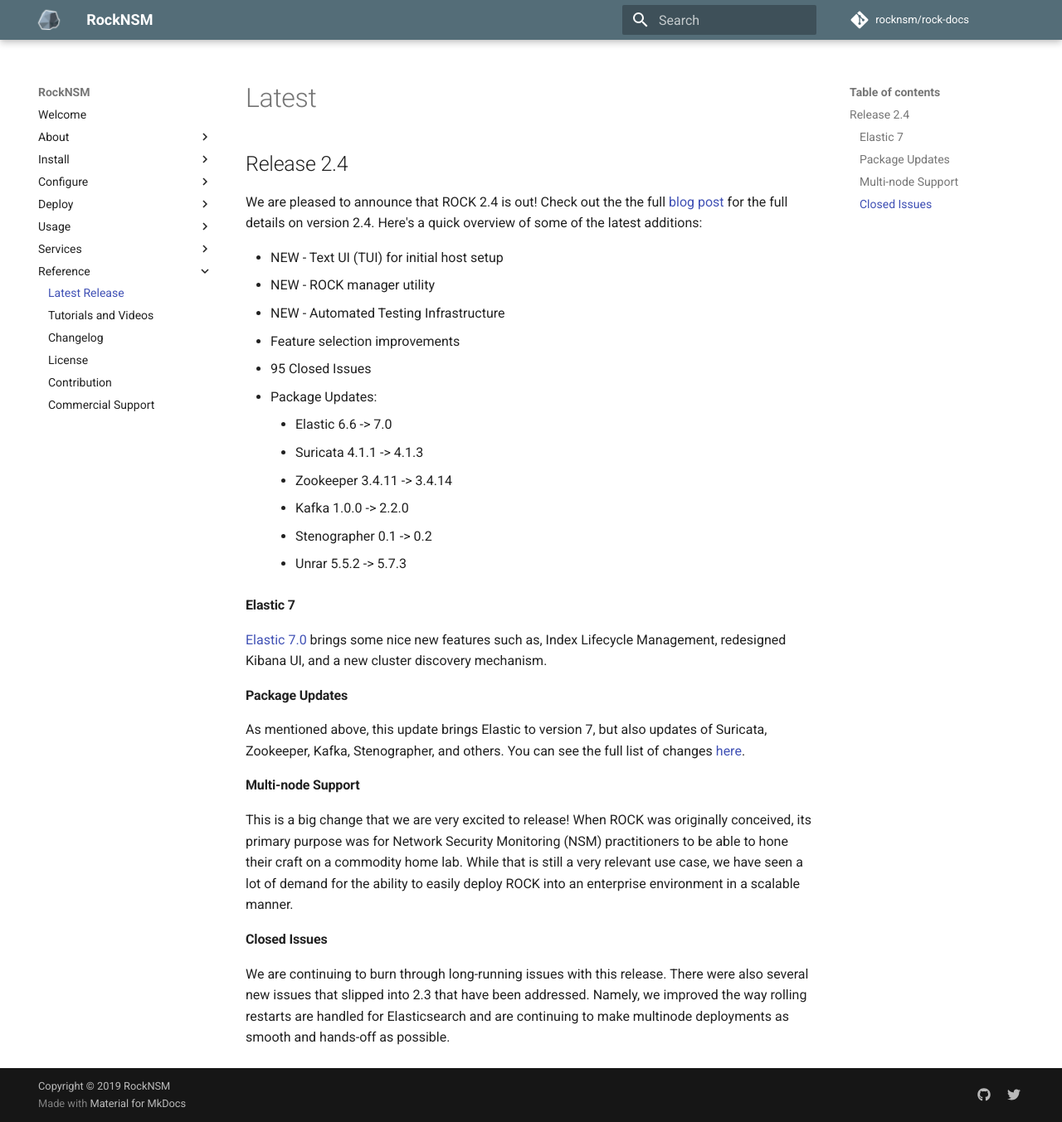
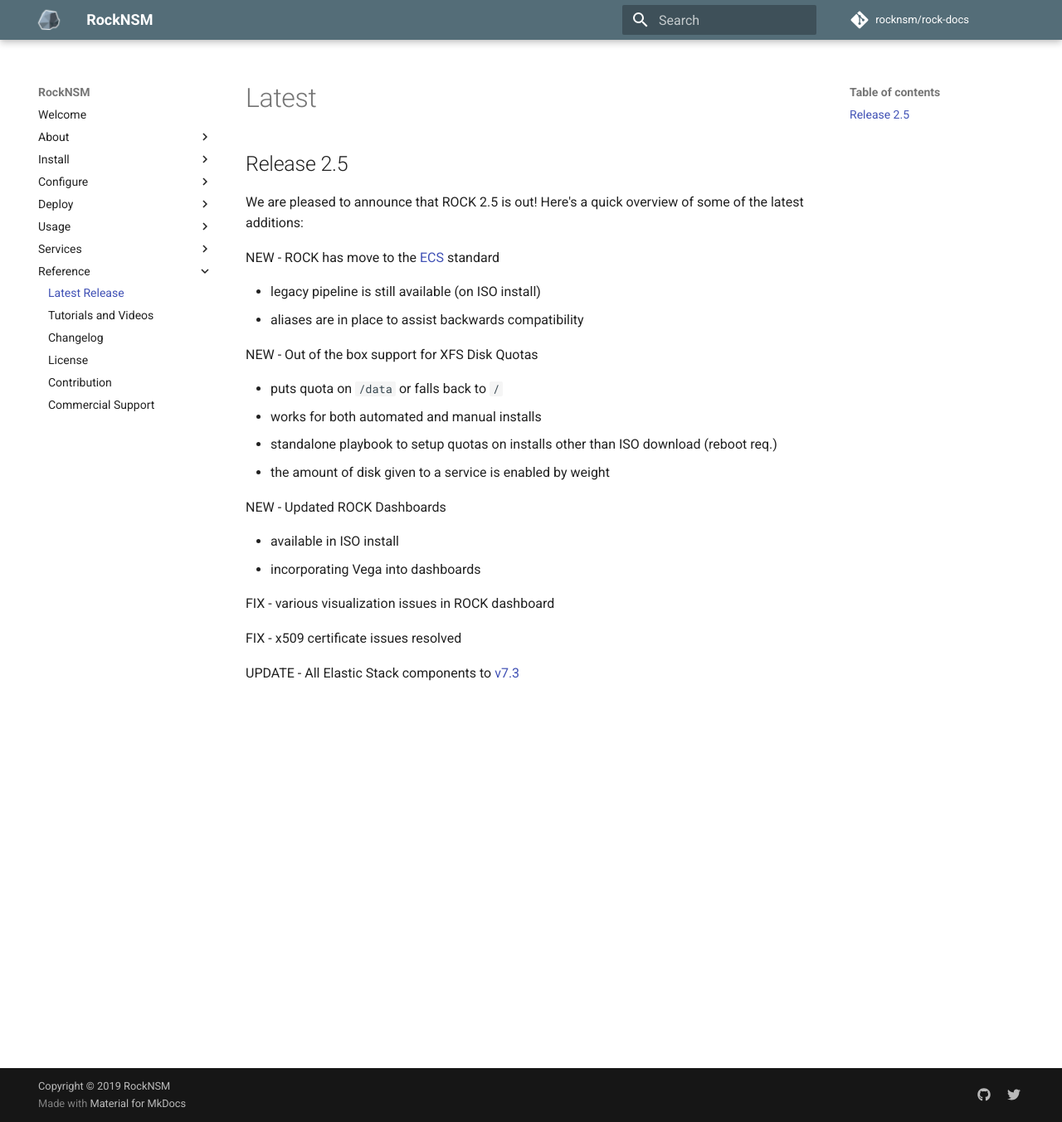
Before and after one commit to rocknsm/rock-docs, an MkDocs documentation site: the page built from docs/reference/latest.md, in a window 1280 px wide and 1353 px high. Shown: the whole window at 83% size. Built offline with MkDocs 1.6.1 and Material for MkDocs 9.7.7, drawn with Linux system fonts in a browser that asks for light colours; comment, search, counter and statistics services are not loaded.

Commit message:
update 2.5 milestones

```diff
--- a/docs/reference/latest.md
+++ b/docs/reference/latest.md
@@ -1,6 +1,35 @@
 # Latest
 
-## Release 2.4
+## Release 2.5
+
+We are pleased to announce that ROCK 2.5 is out! Here's a quick overview of
+some of the latest additions:
+
+NEW - ROCK has move to the [ECS](https://github.com/elastic/ecs) standard
+
+  - legacy pipeline is still available (on ISO install)
+  - aliases are in place to assist backwards compatibility
+
+NEW - Out of the box support for XFS Disk Quotas
+
+  - puts quota on `/data` or falls back to `/`
+  - works for both automated and manual installs
+  - standalone playbook to setup quotas on installs other than ISO download (reboot req.)
+  - the amount of disk given to a service is enabled by weight
+
+NEW - Updated ROCK Dashboards
+
+  - available in ISO install
+  - incorporating Vega into dashboards
+
+FIX - various visualization issues in ROCK dashboard
+
+FIX - x509 certificate issues resolved
+
+UPDATE - All Elastic Stack components to [v7.3](https://www.elastic.co/blog/elasticsearch-7-3-0-released)
+
+
+<!-- ## Release 2.4
 
 We are pleased to announce that ROCK 2.4 is out! Check out the the full
 [blog post](#) for the full details on version 2.4. Here's a quick overview of
@@ -44,4 +73,4 @@
 We are continuing to burn through long-running issues with this release. There
 were also several new issues that slipped into 2.3 that have been addressed.
 Namely, we improved the way rolling restarts are handled for Elasticsearch and
-are continuing to make multinode deployments as smooth and hands-off as possible.
+are continuing to make multinode deployments as smooth and hands-off as possible. -->
```
Also changed, not shown: docs/reference/changelog.md (+9 -0 lines).
